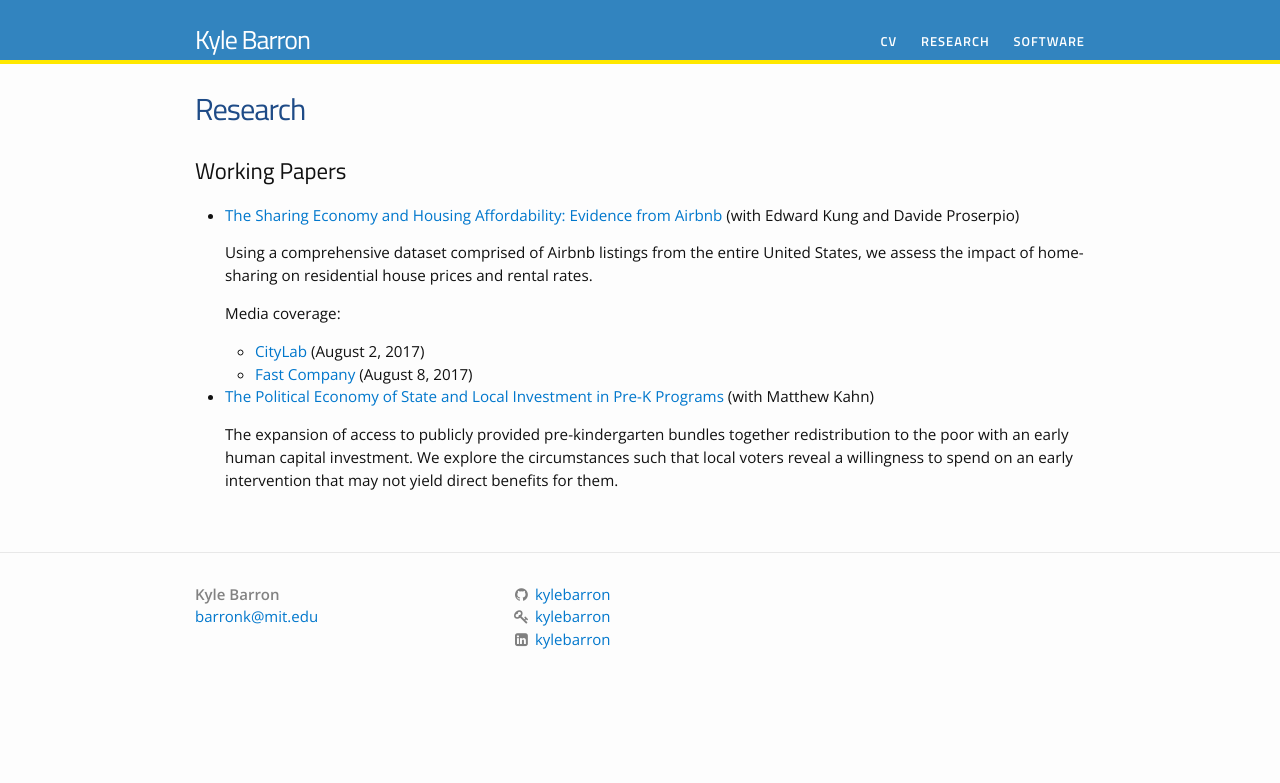
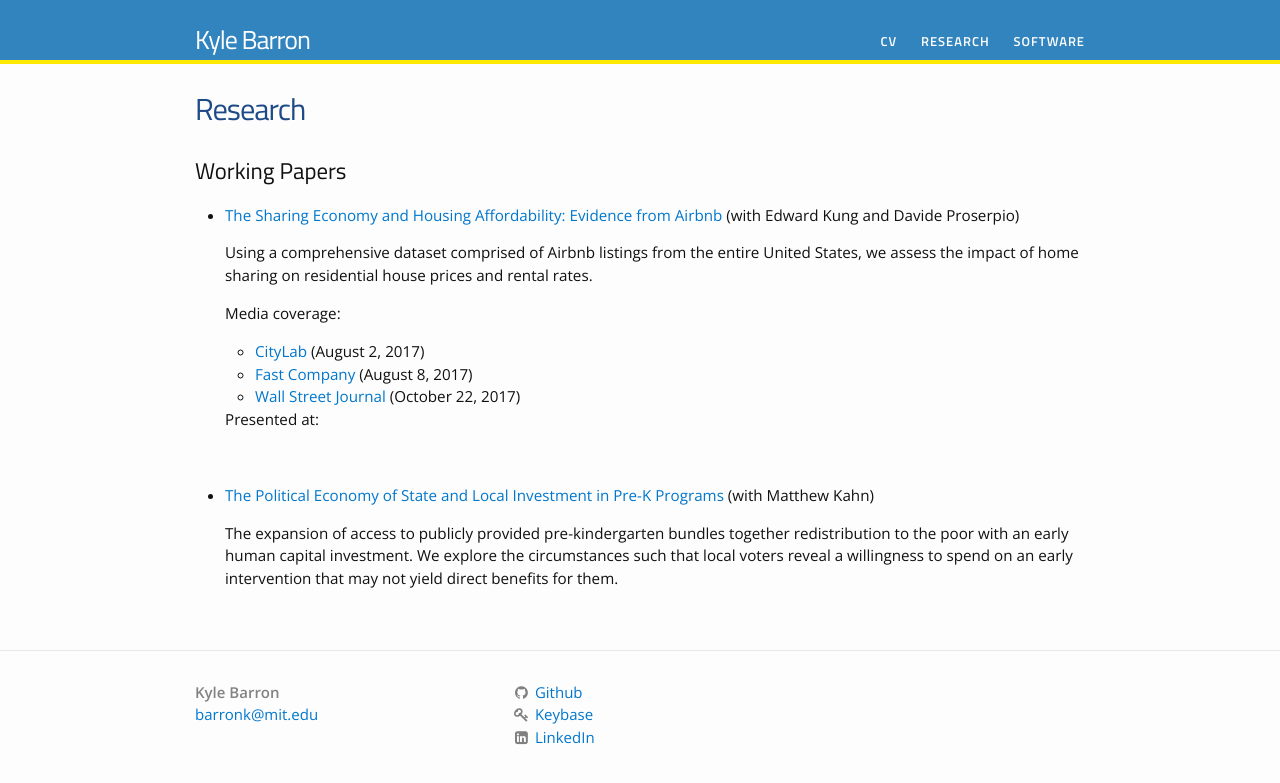
Before and after one commit to kylebarron/kylebarron.github.io, a Jekyll site: the page built from research.md, in a window 1280 px wide. Shown: the top 783 px of the page. Built offline with Jekyll 4.4.1, drawn with Linux system fonts in a browser that asks for light colours; some web fonts are replaced.

```diff
--- a/_includes/footer.html
+++ b/_includes/footer.html
@@ -20,7 +20,7 @@
           {% if site.github_username %}
   <li>
     <a href="https://github.com/{{ site.github_username }}">
-      <i class="fa fa-github fa-fw" style="color:gray"></i> {{ site.github_username }}
+      <i class="fa fa-github fa-fw" style="color:gray"></i> Github <!-- {{ site.github_username }} -->
     </a>
   </li>
 {% endif %}
@@ -28,7 +28,7 @@
           {% if site.keybase_username %}
   <li>
     <a href="https://keybase.io/{{ site.keybase_username }}">
-      <i class="fa fa-key fa-fw" style="color:gray"></i> {{ site.keybase_username }}
+      <i class="fa fa-key fa-fw" style="color:gray"></i> Keybase <!-- {{ site.keybase_username }} -->
     </a>
   </li>
 {% endif %}
@@ -36,7 +36,7 @@
           {% if site.twitter_username %}
   <li>
     <a href="https://twitter.com/{{ site.twitter_username }}">
-      <i class="fa fa-twitter fa-fw" style="color:gray"></i> {{ site.twitter_username }}
+      <i class="fa fa-twitter fa-fw" style="color:gray"></i> Twitter <!-- {{ site.twitter_username }} -->
     </a>
   </li>
 {% endif %}
@@ -44,7 +44,7 @@
           {% if site.linkedin_username %}
 <li>
   <a href="https://www.linkedin.com/in/kyle-barron-448b5888">
-    <i class="fa fa-linkedin-square fa-fw" style="color:gray"></i> {{ site.linkedin_username }}
+    <i class="fa fa-linkedin-square fa-fw" style="color:gray"></i> LinkedIn <!-- {{ site.linkedin_username }} -->
   </a>
 </li>
 {% endif %}
--- a/research.md
+++ b/research.md
@@ -10,15 +10,16 @@ permalink: /research/
 - [The Sharing Economy and Housing Affordability: Evidence from Airbnb](https://papers.ssrn.com/sol3/papers.cfm?abstract_id=3006832)
     (with Edward Kung and Davide Proserpio)
 
-    Using a comprehensive dataset comprised of Airbnb listings from the entire United States, we assess the impact of home-sharing on residential house prices and rental rates.
+    Using a comprehensive dataset comprised of Airbnb listings from the entire United States, we assess the impact of home sharing on residential house prices and rental rates.
 
     Media coverage:
     - [CityLab](https://www.citylab.com/equity/2017/08/where-airbnb-is-raising-rents/535674/) (August 2, 2017)
-    - [Fast Company](https://www.fastcompany.com/40448820/its-very-likely-that-airbnb-is-causing-your-rent-to-go-up-according-to-a-new-study?utm_content=buffer197af&utm_medium=social&utm_source=twitter.com&utm_campaign=buffer) (August 8, 2017)
+    - [Fast Company](https://www.fastcompany.com/40448820/its-very-likely-that-airbnb-is-causing-your-rent-to-go-up-according-to-a-new-study) (August 8, 2017)
+    - [Wall Street Journal](https://www.wsj.com/articles/how-airbnb-affects-home-prices-and-rents-1508724361) (October 22, 2017)
 
+    Presented at:
 
-
-
+&nbsp;
 - [The Political Economy of State and Local Investment in Pre-K Programs](http://www.nber.org/papers/w21208)
     (with Matthew Kahn)
 
```
Also changed, not shown: index.md (+2 -2 lines), software.md (+1 -1 lines).
